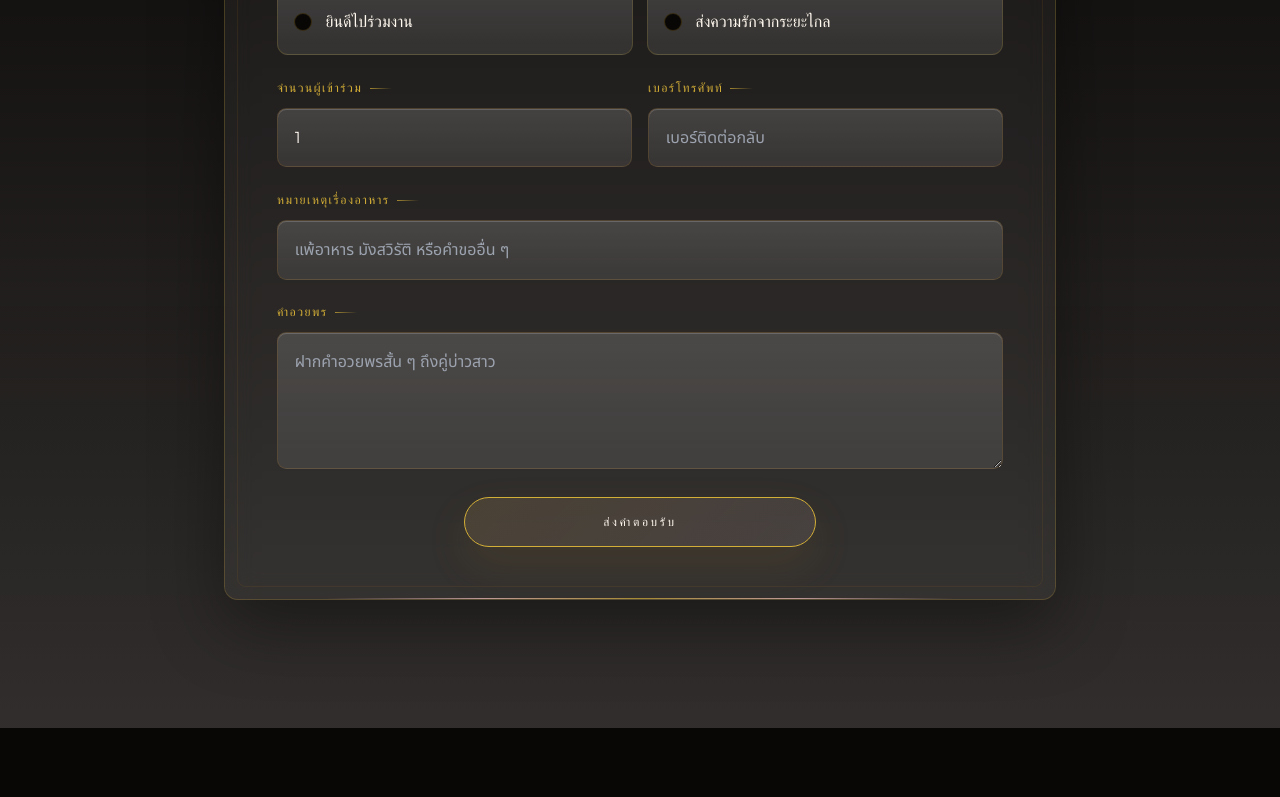
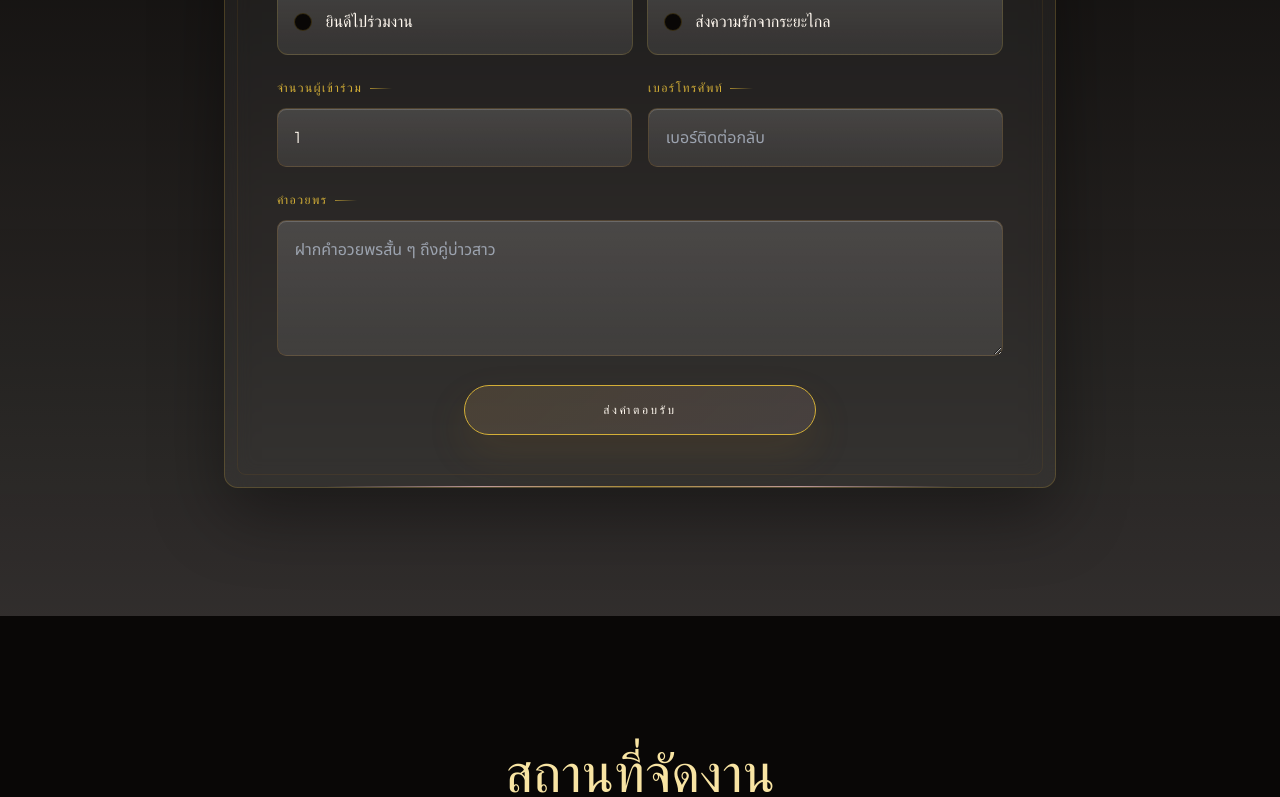
Before and after one commit to saritrungj/ppea-wedding, a Next.js app: page / in a window 1280 px wide. Shown: the part 5888-6685 px from the top of the page. Built offline with nearby package versions, Linux system fonts and the light colour scheme; a web font is replaced by a local one.

Commit message:
Update form rvsp

```diff
--- a/app/api/rsvp/route.ts
+++ b/app/api/rsvp/route.ts
@@ -6,7 +6,7 @@ export const runtime = "nodejs";
 
 function sheetRange(sheetName: string) {
   const escapedSheetName = sheetName.replace(/'/g, "''");
-  return `'${escapedSheetName}'!A:H`;
+  return `'${escapedSheetName}'!A:G`;
 }
 
 function googleErrorStatus(error: unknown) {
@@ -89,7 +89,6 @@ export async function POST(request: Request) {
             rsvp.name,
             rsvp.attendance === "yes" ? "ยินดีไปร่วมงาน" : rsvp.attendance === "no" ? "ส่งความรักจากระยะไกล" : rsvp.attendance,
             rsvp.guestCount,
-            rsvp.mealNote,
             rsvp.phone ? `'${rsvp.phone}` : "",
             rsvp.message,
             rsvp.locale
--- a/components/wedding-invitation.tsx
+++ b/components/wedding-invitation.tsx
@@ -43,7 +43,6 @@ const initialForm: RSVPForm = {
   name: "",
   attendance: "",
   guestCount: "1",
-  mealNote: "",
   phone: "",
   message: ""
 };
@@ -579,14 +578,6 @@ export function WeddingInvitation({
             </label>
           </div>
           <label className="field-control">
-            <span className={textClass(t.rsvp.mealNote, "field-label")}>{t.rsvp.mealNote}</span>
-            <input
-              value={form.mealNote}
-              onChange={(event) => setForm({ ...form, mealNote: event.target.value })}
-              placeholder={t.rsvp.mealPlaceholder}
-            />
-          </label>
-          <label className="field-control">
             <span className={textClass(t.rsvp.message, "field-label")}>{t.rsvp.message}</span>
             <textarea
               value={form.message}
--- a/lib/rsvp-validation.ts
+++ b/lib/rsvp-validation.ts
@@ -4,7 +4,6 @@ export type RSVPInput = {
   name?: unknown;
   attendance?: unknown;
   guestCount?: unknown;
-  mealNote?: unknown;
   phone?: unknown;
   message?: unknown;
   locale?: unknown;
@@ -14,7 +13,6 @@ export type ValidRSVP = {
   name: string;
   attendance: "yes" | "no";
   guestCount: number;
-  mealNote: string;
   phone: string;
   message: string;
   locale: Locale;
@@ -27,7 +25,6 @@ export function validateRSVP(input: RSVPInput): { data?: ValidRSVP; error?: stri
   const name = clean(input.name, 120);
   const attendance = input.attendance === "yes" || input.attendance === "no" ? input.attendance : "";
   const phone = clean(input.phone, 60);
-  const mealNote = clean(input.mealNote, 240);
   const message = clean(input.message, 600);
   const guestCountNumber = Number(input.guestCount);
   const locale = input.locale === "en" ? "en" : "th";
@@ -57,7 +54,6 @@ export function validateRSVP(input: RSVPInput): { data?: ValidRSVP; error?: stri
       name,
       attendance,
       guestCount: attendance === "no" ? 0 : guestCountNumber,
-      mealNote,
       phone,
       message,
       locale
--- a/lib/types.ts
+++ b/lib/types.ts
@@ -6,7 +6,6 @@ export type RSVPForm = {
   name: string;
   attendance: "yes" | "no" | "";
   guestCount: string;
-  mealNote: string;
   phone: string;
   message: string;
 };
--- a/messages/en.json
+++ b/messages/en.json
@@ -109,8 +109,6 @@
     "yes": "Joyfully attending",
     "no": "Sending love from afar",
     "guestCount": "Number of guests",
-    "mealNote": "Meal note",
-    "mealPlaceholder": "Allergy, vegetarian request, or other note",
     "phone": "Phone number",
     "phonePlaceholder": "Best contact number",
     "message": "Blessing message",
--- a/messages/th.json
+++ b/messages/th.json
@@ -109,8 +109,6 @@
     "yes": "ยินดีไปร่วมงาน",
     "no": "ส่งความรักจากระยะไกล",
     "guestCount": "จำนวนผู้เข้าร่วม",
-    "mealNote": "หมายเหตุเรื่องอาหาร",
-    "mealPlaceholder": "แพ้อาหาร มังสวิรัติ หรือคำขออื่น ๆ",
     "phone": "เบอร์โทรศัพท์",
     "phonePlaceholder": "เบอร์ติดต่อกลับ",
     "message": "คำอวยพร",
```
Also changed, not shown: 1 other file (tests, documents, lock files or other folders).
